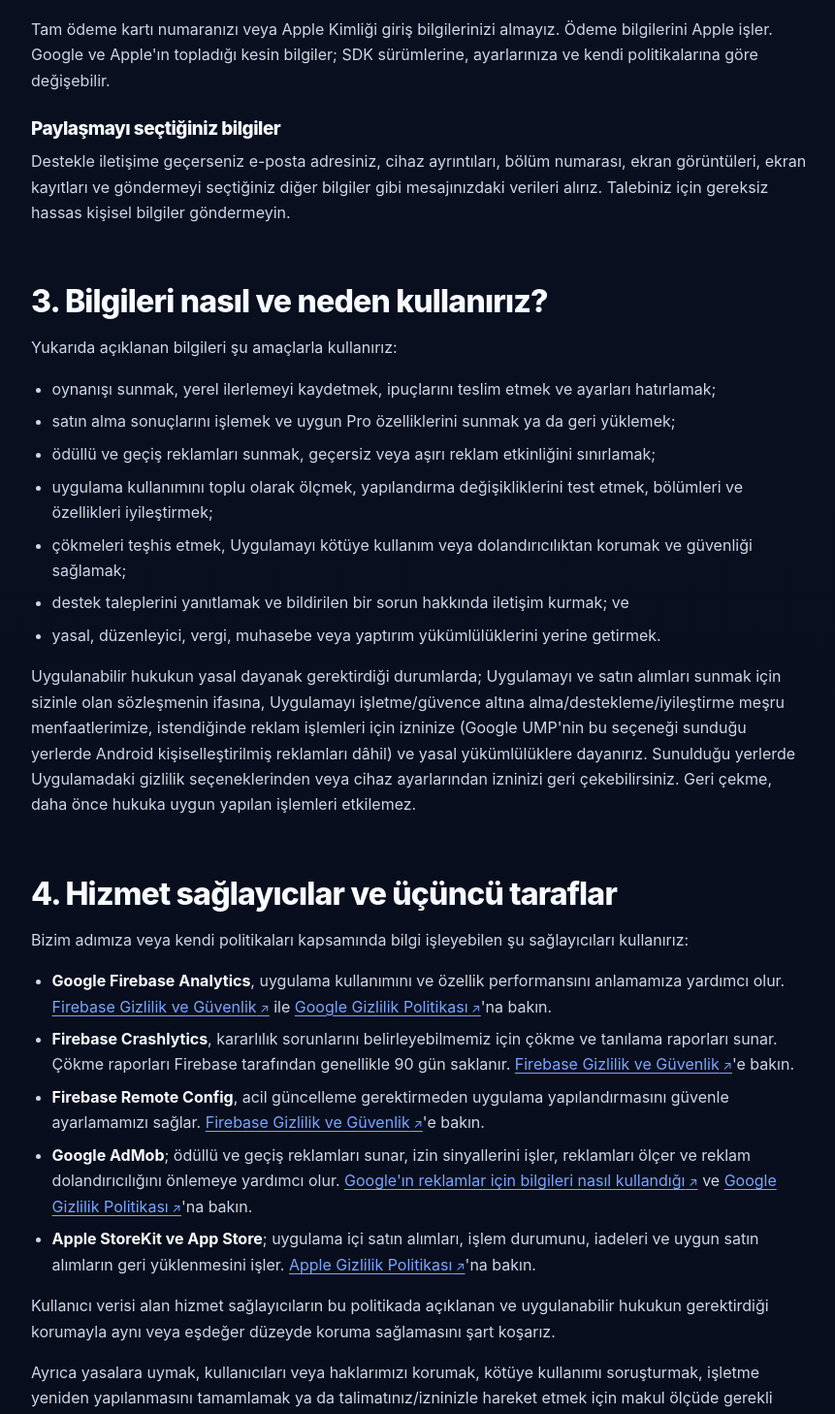
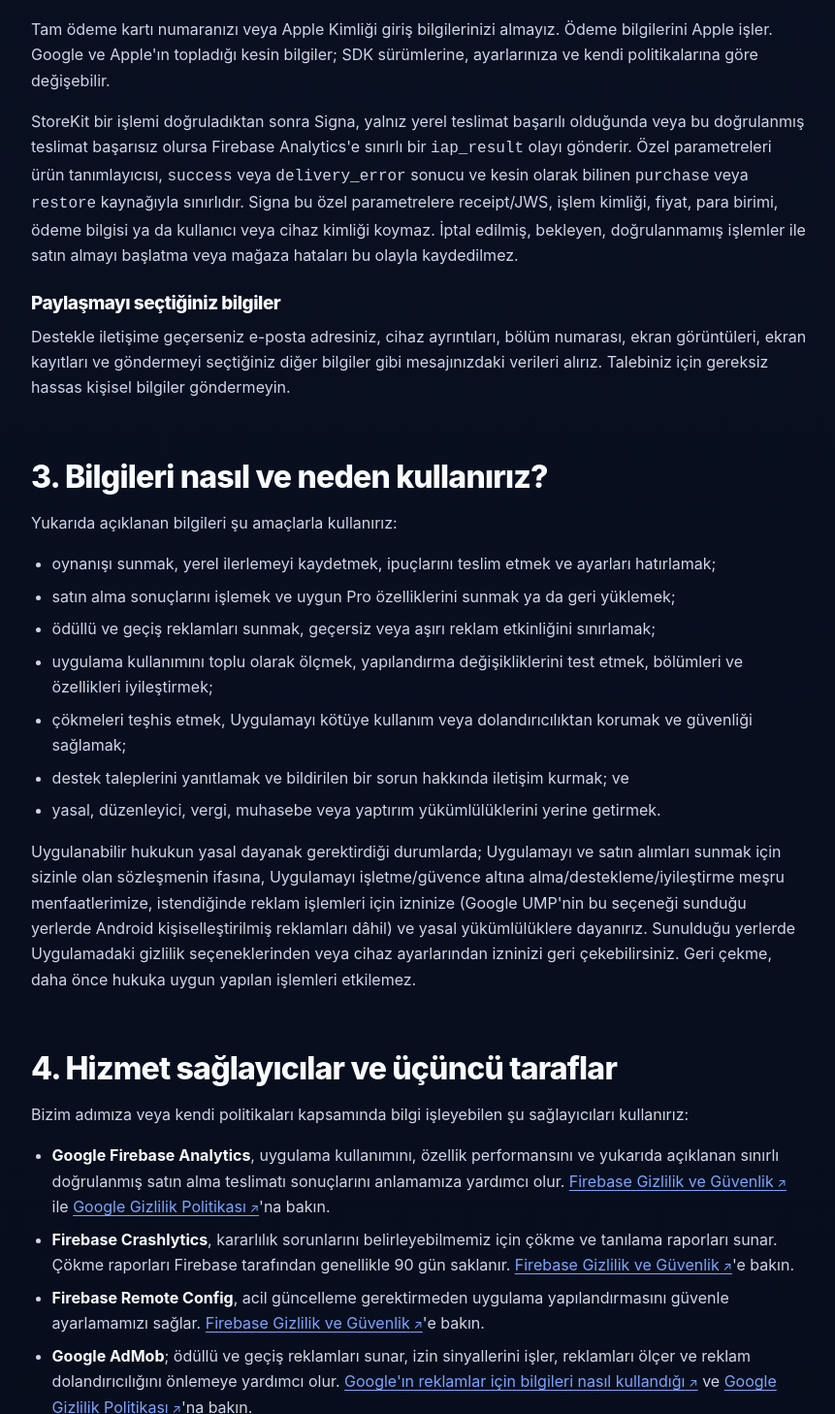
Before and after one commit to mnpekdemirapps/signa-pages, a plain HTML site: page privacy-tr.html in a window 1280 px wide. Shown: the part 1788-3246 px from the top of the page at 97% size, without its empty margins (342-1203 px from the left). Drawn offline with Linux system fonts and the light colour scheme.

Commit message:
Disclose verified purchase analytics

```diff
--- a/privacy-tr.html
+++ b/privacy-tr.html
@@ -110,6 +110,7 @@
         </div>
 
         <p>Tam ödeme kartı numaranızı veya Apple Kimliği giriş bilgilerinizi almayız. Ödeme bilgilerini Apple işler. Google ve Apple'ın topladığı kesin bilgiler; SDK sürümlerine, ayarlarınıza ve kendi politikalarına göre değişebilir.</p>
+        <p>StoreKit bir işlemi doğruladıktan sonra Signa, yalnız yerel teslimat başarılı olduğunda veya bu doğrulanmış teslimat başarısız olursa Firebase Analytics'e sınırlı bir <code>iap_result</code> olayı gönderir. Özel parametreleri ürün tanımlayıcısı, <code>success</code> veya <code>delivery_error</code> sonucu ve kesin olarak bilinen <code>purchase</code> veya <code>restore</code> kaynağıyla sınırlıdır. Signa bu özel parametrelere receipt/JWS, işlem kimliği, fiyat, para birimi, ödeme bilgisi ya da kullanıcı veya cihaz kimliği koymaz. İptal edilmiş, bekleyen, doğrulanmamış işlemler ile satın almayı başlatma veya mağaza hataları bu olayla kaydedilmez.</p>
 
         <h3>Paylaşmayı seçtiğiniz bilgiler</h3>
         <p>Destekle iletişime geçerseniz e-posta adresiniz, cihaz ayrıntıları, bölüm numarası, ekran görüntüleri, ekran kayıtları ve göndermeyi seçtiğiniz diğer bilgiler gibi mesajınızdaki verileri alırız. Talebiniz için gereksiz hassas kişisel bilgiler göndermeyin.</p>
@@ -134,7 +135,7 @@
         <h2>4. Hizmet sağlayıcılar ve üçüncü taraflar</h2>
         <p>Bizim adımıza veya kendi politikaları kapsamında bilgi işleyebilen şu sağlayıcıları kullanırız:</p>
         <ul class="external-list">
-          <li><strong>Google Firebase Analytics</strong>, uygulama kullanımını ve özellik performansını anlamamıza yardımcı olur. <a href="https://firebase.google.com/support/privacy">Firebase Gizlilik ve Güvenlik</a> ile <a href="https://policies.google.com/privacy?hl=tr">Google Gizlilik Politikası</a>'na bakın.</li>
+          <li><strong>Google Firebase Analytics</strong>, uygulama kullanımını, özellik performansını ve yukarıda açıklanan sınırlı doğrulanmış satın alma teslimatı sonuçlarını anlamamıza yardımcı olur. <a href="https://firebase.google.com/support/privacy">Firebase Gizlilik ve Güvenlik</a> ile <a href="https://policies.google.com/privacy?hl=tr">Google Gizlilik Politikası</a>'na bakın.</li>
           <li><strong>Firebase Crashlytics</strong>, kararlılık sorunlarını belirleyebilmemiz için çökme ve tanılama raporları sunar. Çökme raporları Firebase tarafından genellikle 90 gün saklanır. <a href="https://firebase.google.com/support/privacy">Firebase Gizlilik ve Güvenlik</a>'e bakın.</li>
           <li><strong>Firebase Remote Config</strong>, acil güncelleme gerektirmeden uygulama yapılandırmasını güvenle ayarlamamızı sağlar. <a href="https://firebase.google.com/support/privacy">Firebase Gizlilik ve Güvenlik</a>'e bakın.</li>
           <li><strong>Google AdMob</strong>; ödüllü ve geçiş reklamları sunar, izin sinyallerini işler, reklamları ölçer ve reklam dolandırıcılığını önlemeye yardımcı olur. <a href="https://policies.google.com/technologies/ads?hl=tr">Google'ın reklamlar için bilgileri nasıl kullandığı</a> ve <a href="https://policies.google.com/privacy?hl=tr">Google Gizlilik Politikası</a>'na bakın.</li>
```
Also changed, not shown: privacy.html (+2 -1 lines).
